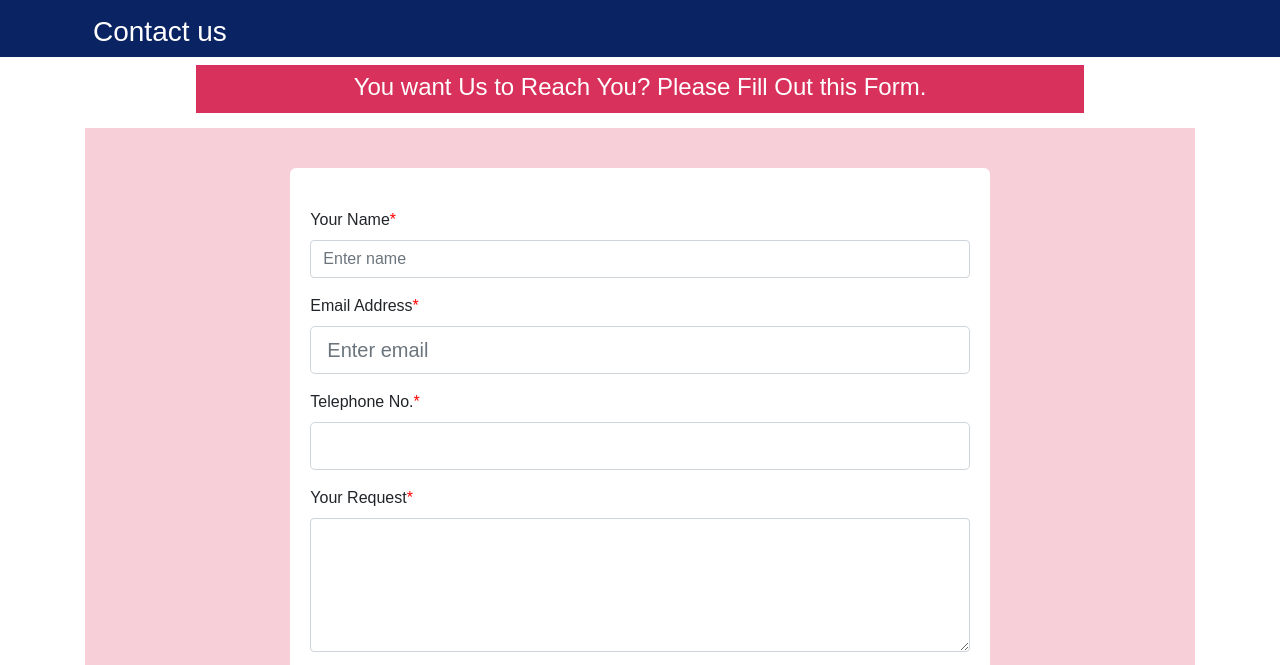
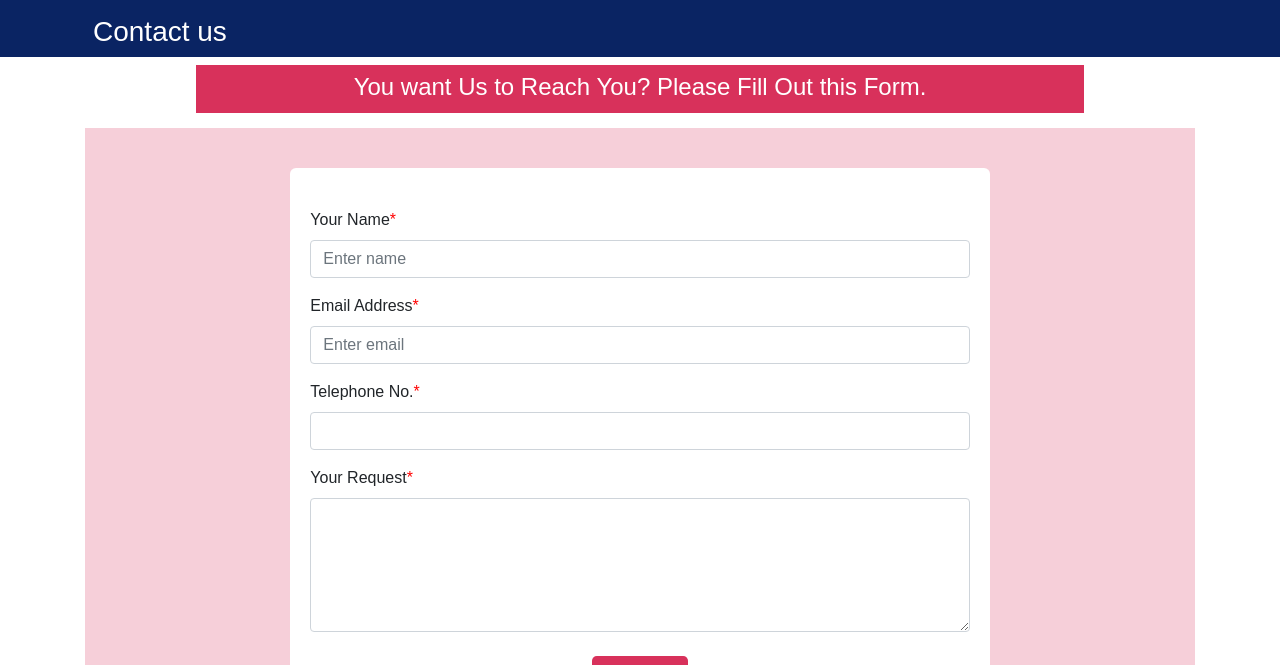
Before and after one commit to ekomikie/lounge-contact-page, a plain HTML site: page index.html in a window 1280 px wide. Shown: the part 89-754 px from the top of the page. Drawn offline with nearby package versions, Linux system fonts and the light colour scheme.

Commit message:
Update index.html

```diff
--- a/index.html
+++ b/index.html
@@ -97,12 +97,12 @@
                     </div>
                     <div class="form-group mt-3">
                         <label class="label-col" for="email">Email Address<span class="ask">*</span></label>
-                        <input class="form-control form-control-lg input-border" type="email" id="email" placeholder="Enter email">
+                        <input class="form-control form-control input-border" type="email" id="email" placeholder="Enter email">
 
                     </div>
                     <div class="form-group mt-3">
                         <label class="label-col" for="company">Telephone No.<span class="ask">*</span></label>
-                        <input class="form-control form-control-lg input-border" type="text" id="company" placeholder="">
+                        <input class="form-control form-control input-border" type="tel" id="company" placeholder="">
                     </div>
                     <div class="form-group mt-3">
                         <label class="label-col" for="message"> Your Request<span class="ask">*</span></label>
```
